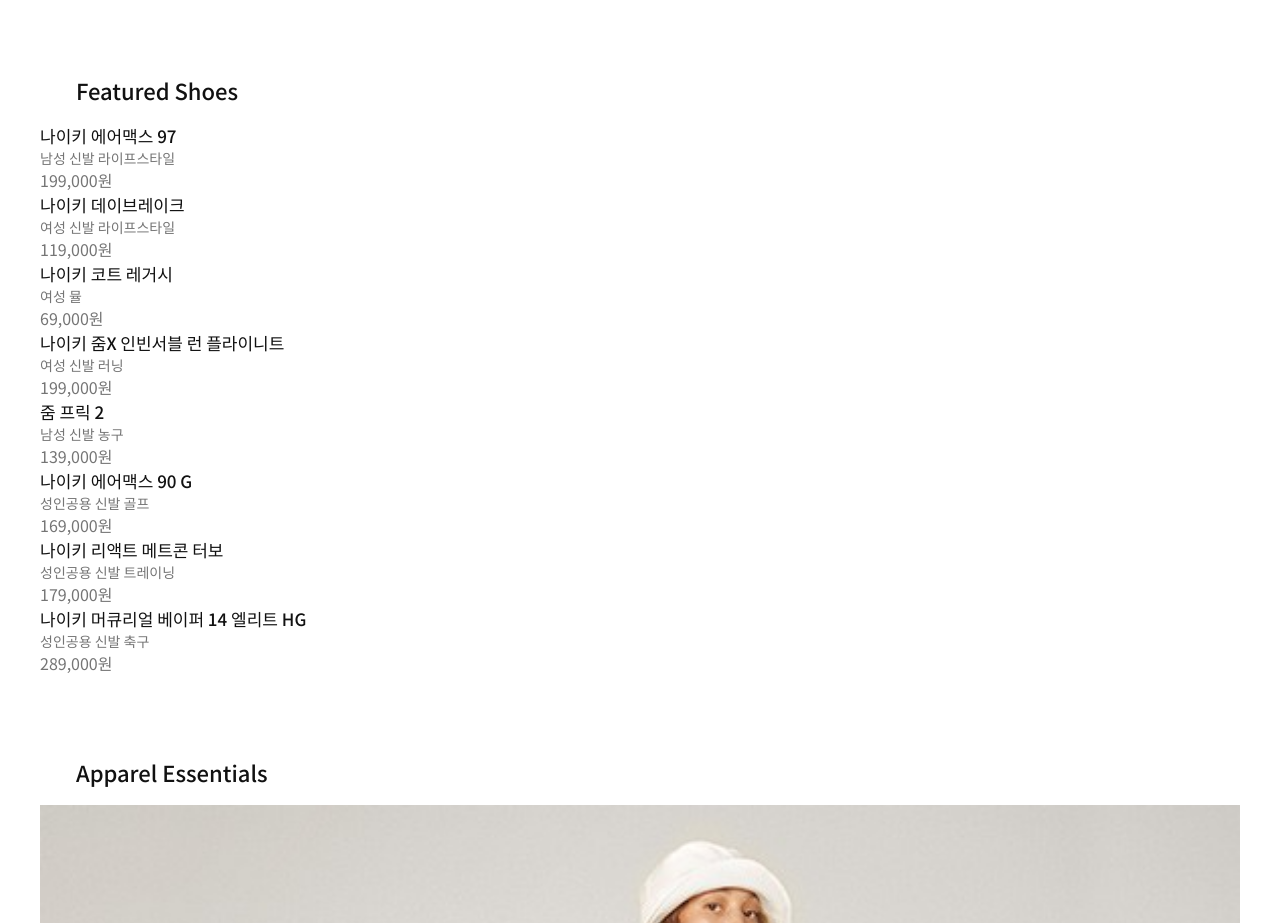
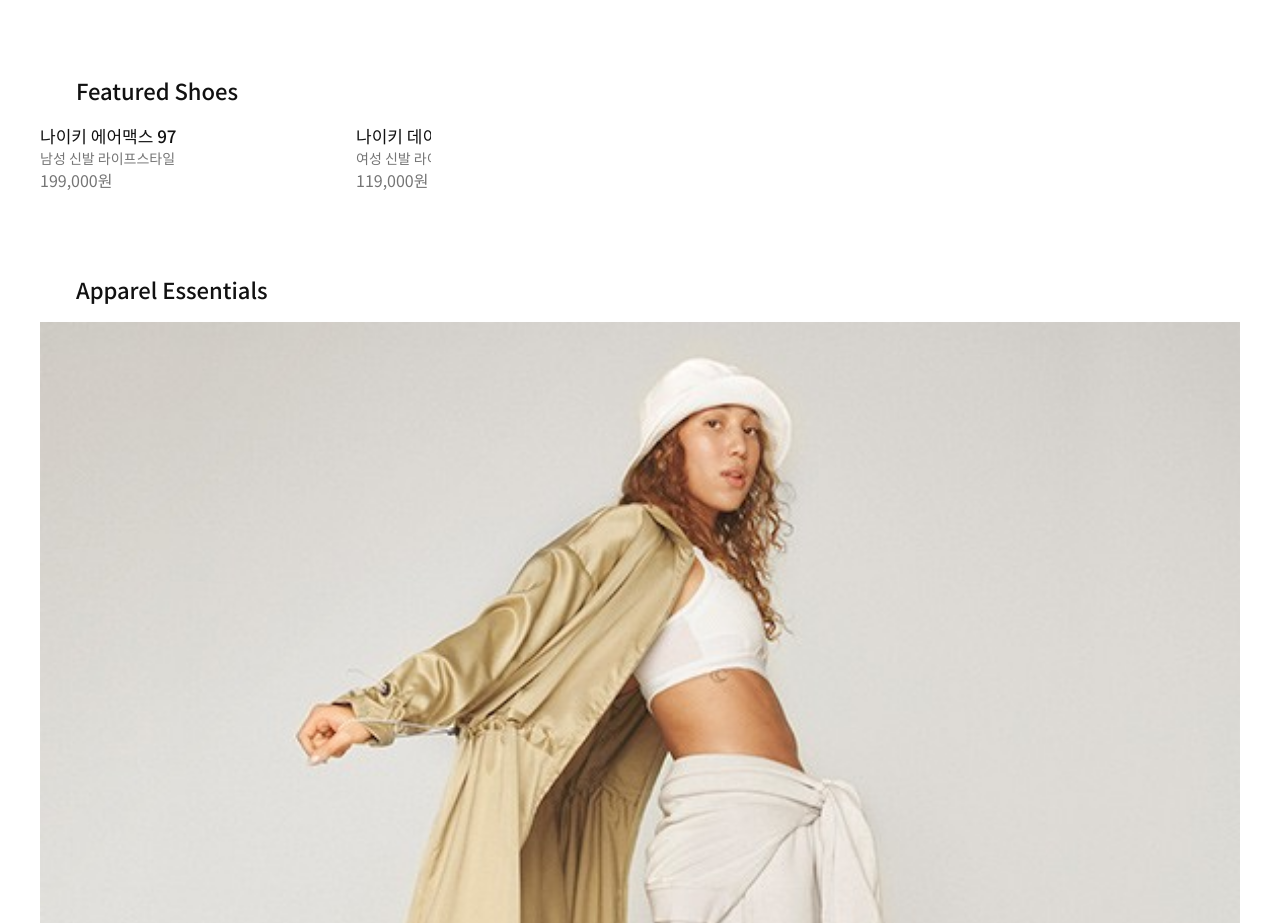
Before and after one commit to ilikecyan/Nike-Clone, a plain HTML site: page index.html in a window 1280 px wide. Shown: the part 4940-5863 px from the top of the page. Drawn offline with nearby package versions, Linux system fonts and the light colour scheme.

Commit message:
HTML+CSS : Swiper
overflow-x로 임시 swiper 처리

```diff
--- a/assets/css/main.css
+++ b/assets/css/main.css
@@ -267,6 +267,17 @@ section.trending .card-on-image {
   font-size: 16px;
 }
 
+.swiper .swiper-items-wrap {
+  width: calc((100vw - 108px) / 3);
+    max-width: 586px;
+    display: flex;
+    overflow-x: scroll;
+}
+
+.swiper .slide-item {
+  min-width: 300px;
+  margin-right: 16px;
+}
 
 @media (max-width:640px) {
   .mobile-only {
--- a/assets/css/main_small.css
+++ b/assets/css/main_small.css
@@ -16,4 +16,11 @@
     bottom: 34px;
   }
 
+  /* SWIPER */
+
+.swiper .swiper-items-wrap {
+  max-width: 1808px;
+  width: auto;
 }
+
+}
--- a/index.html
+++ b/index.html
@@ -326,7 +326,9 @@
             </div>
           </div>
           <!-- Featured Shoes Swiper Contents -->
-          <figure class="image-wrap">
+         <div class="swiper-outline">
+          <div class="swiper-items-wrap">
+            <figure class="image-wrap slide-item">
               <a href="#">
                <div class="mobile-only swiper-img-wrap">
                  <img src="./assets/img/210219_hp_p8_bg1.jpg" alt="나이키 데이브레이크 신발">
@@ -351,7 +353,7 @@
               </figcaption>
             </figure>
 
-          <figure class="image-wrap">
+            <figure class="image-wrap slide-item">
               <a href="#">
                <div class="mobile-only swiper-img-wrap">
                  <img src="./assets/img/210219_hp_p8_bg2.jpg" alt="나이키 데이브레이크 신발">
@@ -376,7 +378,7 @@
               </figcaption>
             </figure>
 
-          <figure class="image-wrap">
+            <figure class="image-wrap slide-item">
               <a href="#">
                <div class="mobile-only swiper-img-wrap">
                  <img src="./assets/img/210219_hp_p8_bg3.jpg" alt="나이키 데이브레이크 신발">
@@ -402,7 +404,7 @@
             </figure>
 
 
-          <figure class="image-wrap">
+            <figure class="image-wrap slide-item">
               <a href="#">
                <div class="mobile-only swiper-img-wrap">
                  <img src="./assets/img/210219_hp_p8_bg4.jpg" alt="나이키 데이브레이크 신발">
@@ -427,7 +429,7 @@
               </figcaption>
             </figure>
 
-          <figure class="image-wrap">
+            <figure class="image-wrap slide-item">
               <a href="#">
                <div class="mobile-only swiper-img-wrap">
                  <img src="./assets/img/210219_hp_p8_bg5.jpg" alt="나이키 데이브레이크 신발">
@@ -452,7 +454,7 @@
               </figcaption>
             </figure>
 
-          <figure class="image-wrap">
+            <figure class="image-wrap slide-item">
               <a href="#">
                <div class="mobile-only swiper-img-wrap">
                  <img src="./assets/img/210219_hp_p8_bg6.jpg" alt="나이키 데이브레이크 신발">
@@ -477,7 +479,7 @@
               </figcaption>
             </figure>
 
-          <figure class="image-wrap">
+            <figure class="image-wrap slide-item">
               <a href="#">
                <div class="mobile-only swiper-img-wrap">
                  <img src="./assets/img/210219_hp_p8_bg7.jpg" alt="나이키 데이브레이크 신발">
@@ -503,7 +505,7 @@
             </figure>
 
 
-          <figure class="image-wrap">
+            <figure class="image-wrap slide-item">
               <a href="#">
                <div class="mobile-only swiper-img-wrap">
                  <img src="./assets/img/210219_hp_p8_bg8.jpg" alt="나이키 데이브레이크 신발">
@@ -527,6 +529,9 @@
                 </div>
               </figcaption>
             </figure>
+          </div>
+         </div>
+
         </div>
       </section>
       <!-- //SECTION Featured Shoes -->
```
Lines whose indentation alone changed are shown as unchanged.
